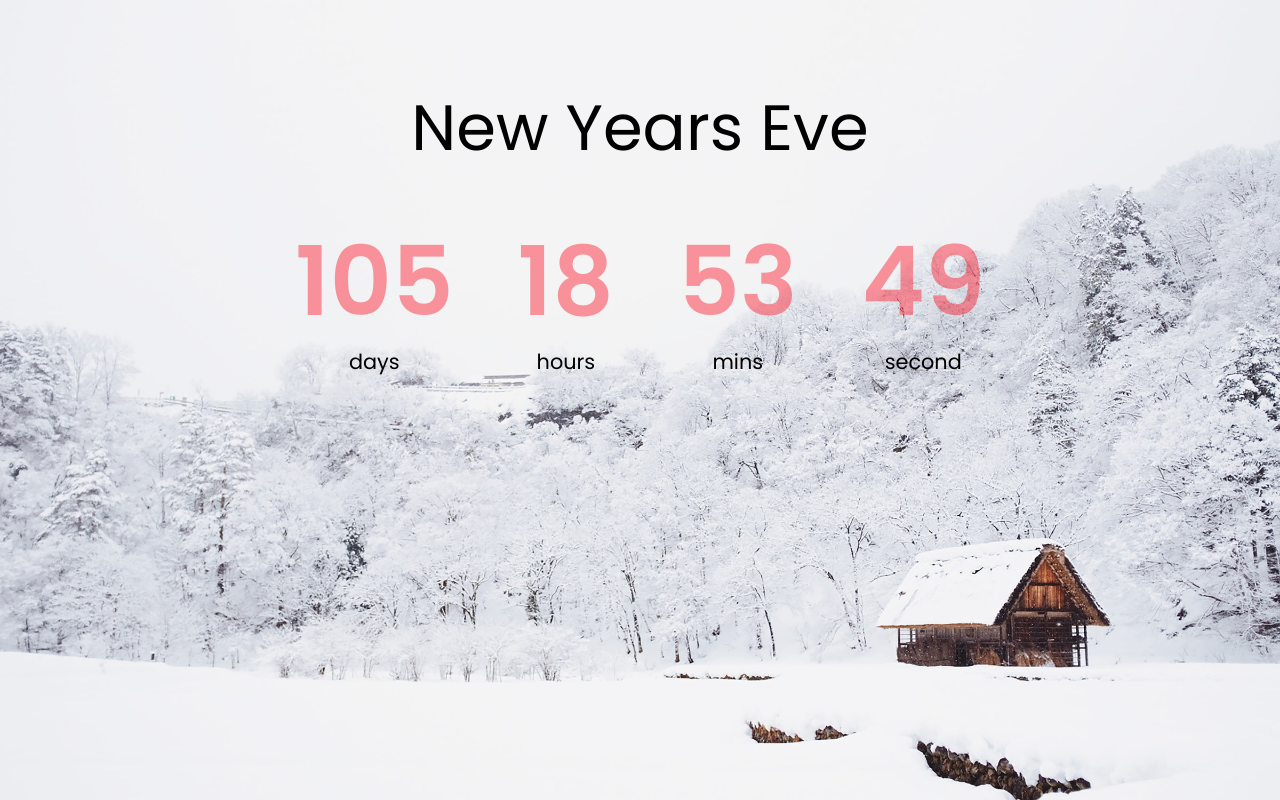
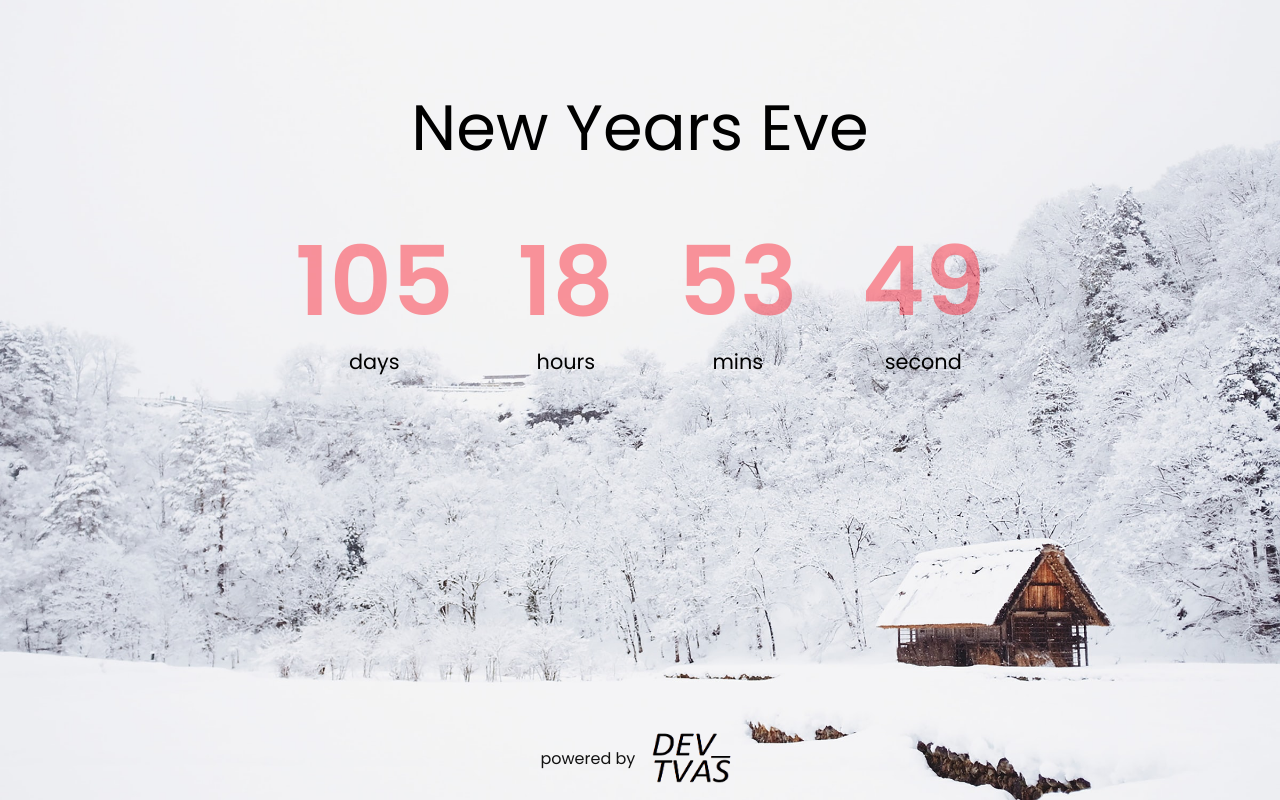
Before and after one commit to TarcisioValentim/js-countdown-years, a plain HTML site: page index.html in a window 1280 px wide. Drawn offline with Linux system fonts and the light colour scheme.

Commit message:
new readme

```diff
--- a/index.html
+++ b/index.html
@@ -31,6 +31,10 @@
             <span>second</span>
         </div>
     </div>
+    <div class="footer">
+        powered by  <img align="center" src="assets/images/myLogo.png">
+      </div>
+
 </body>
 
 </html>
--- a/style.css
+++ b/style.css
@@ -46,3 +46,18 @@ h1 {
 .countdown-el span {
     font-size: 1.3rem;
 }
+
+.footer {
+    position: fixed;
+    left: 0;
+    bottom: 0;
+    width: 100%;
+    color: #111111;
+    text-align: center;
+}
+
+.footer img {
+
+    width: 100px;
+    height: 80px;
+}
```
Also changed, not shown: assets/images/myLogo.png (added), 1 other file.
